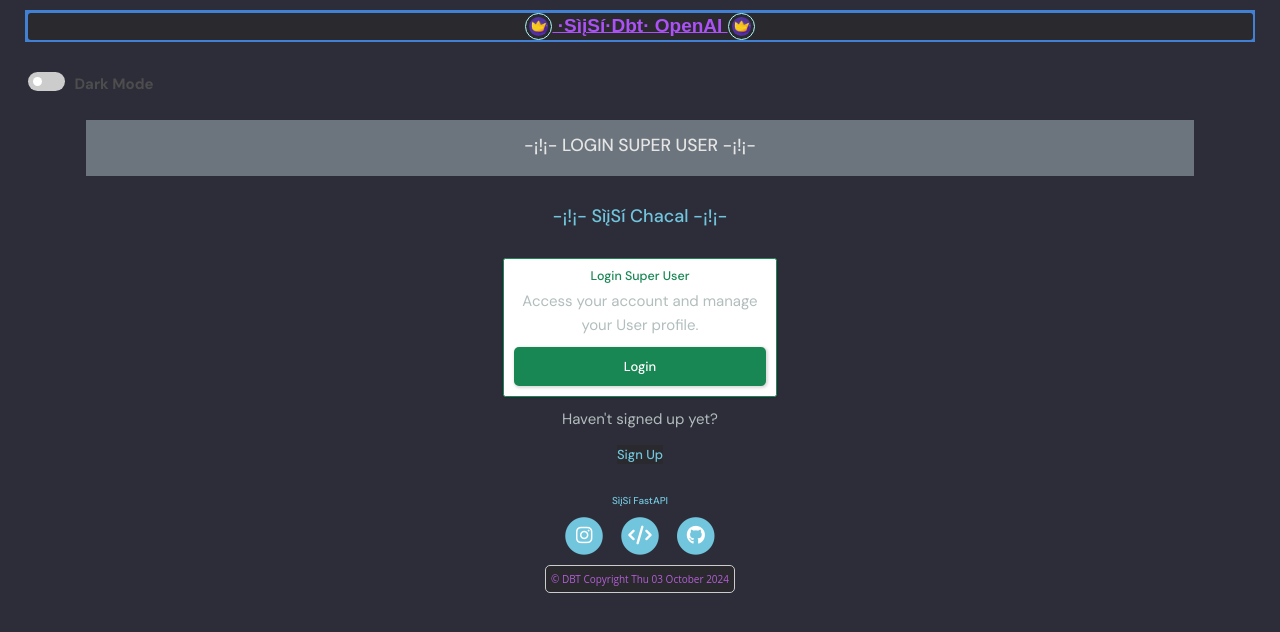
After one commit to isaacaisha/siisi, a Django app: page /login-superuser/ in a window 1280 px wide. The commit adds this page. Shown: the top 632 px of the page. Run offline with Django 5.2, Linux system fonts and the light colour scheme; some libraries are stand-ins or nearby versions.

Commit message:
reconfigured register and login setup

```diff
--- a/base/templates/base/conversation_all.html
+++ b/base/templates/base/conversation_all.html
@@ -106,7 +106,7 @@
         </div>
 
         <div class="col-md-12 text-center">
-          <div class="like-button" data-conversation-id="{{ conversation.id }}" {% if conversation.liked %} style="color: pink;"
+          <div class="like-button" data-conversation-id="{{ conversation.id }}" {% if conversation.liked %} style="color: #ab51f5;"
             {% else %} style="color: lightcyan;" {% endif %}>
             <i class="fa fa-heart fa-2x"></i>
             <hr class="green mb-3" style="margin: 0 45%;">
--- a/base/templates/base/conversation_by_id.html
+++ b/base/templates/base/conversation_by_id.html
@@ -36,7 +36,7 @@
                     <div class="form-group w-50 text-center">
                         {{ select_conversation_form.as_p }}
                     </div>
-                    <button type="submit" class="btn btn-outline-info mt-3">Select</button>
+                    <button type="submit" class="btn btn-outline-info mt-3" disabled>Select</button>
                 </form>
             </div>
         </div>
--- a/base/urls.py
+++ b/base/urls.py
@@ -1,5 +1,6 @@
 from django.urls import path
 from .views import (
+    superuserViews,
     conversationInterface, interfaceAnswer, serveAudioFromDb, latestAudioUrl,
     allConversations, updateLike, likedConversations,
     ConversationById, ConversationSelected,deleteConversation,
@@ -10,6 +11,8 @@ from .views import (
 # Create your urls here.
 
 urlpatterns = [
+    path('superuser-views', superuserViews, name='superuser-views'),
+
     path('conversation-interface', conversationInterface, name='conversation-interface'),
     path('interface-answer/', interfaceAnswer, name='interface-answer'),
     path('audio/<int:conversation_id>/', serveAudioFromDb, name='serve_audio_from_db'),
--- a/base/views/__init__.py
+++ b/base/views/__init__.py
@@ -1,4 +1,4 @@
-from .chat_gpt_views import conversationInterface, interfaceAnswer, serveAudioFromDb, latestAudioUrl
+from .chat_gpt_views import superuserViews, conversationInterface, interfaceAnswer, serveAudioFromDb, latestAudioUrl
 from .utils_chat_gpt import generate_conversation_context, handle_llm_response, adjust_conversation_context, get_llm_response, extract_assistant_reply, clean_assistant_reply, handle_language_support, generate_audio_data, find_most_relevant_conversation, save_to_database
 from .utils_gpt_convers import allConversations, updateLike, likedConversations, ConversationById, ConversationSelected, deleteConversation, conversationsDatabase, deleteData
 
--- a/static/styles/style.css
+++ b/static/styles/style.css
@@ -1895,7 +1895,7 @@ body.dark-mode {
 
 /* Dark Mode Styling */
 .togglebutton input:checked + .toggle {
-  background-color: #4d4d4d;
+  background-color: #ab51f5;
 }
 
 .togglebutton input:checked + .toggle::before {
@@ -1940,7 +1940,7 @@ td > ul > li {
   white-space: normal; /* Allows the text to wrap */
 }
 
-#chat-input, #id_auth-username, #id_auth-password,
+#chat-input, #id_auth-username, #id_auth-password, #id_backup-otp_token,
 #id_token-otp_token, #id_generator-token, #id_validation-token {
   background-color: #fff;
   color: #333 !important;
--- a/templates/navbar.html
+++ b/templates/navbar.html
@@ -25,6 +25,12 @@
         </a>
       </li>
       {% else %}
+      <!-- Login Super User -->
+      <li class="nav-item">
+        <a class="nav-link active" href="{% url 'login-superuser' %}">
+          Super User
+        </a>
+      </li>
       <li class="nav-item">
         <a class="nav-link active" href="{% url 'conversation-interface' %}">
           Conversation Interface
--- a/two_factor_auth/templates/two_factor_auth/login_register.html
+++ b/two_factor_auth/templates/two_factor_auth/login_register.html
@@ -10,9 +10,9 @@
 
 {% block title %}
 {% if page != 'login' %}
-- Register Template
+- Register
 {% else %}
-- Login Template
+- Login
 {% endif %}
 {% endblock %}
 
--- /dev/null
+++ b/two_factor_auth/templates/two_factor_auth/login_register_superuser.html
@@ -0,0 +1,131 @@
+{% extends 'main.html' %}
+{% load i18n %}
+
+{% load static %}
+
+{% block work_in_progress %}{% endblock %}
+
+{% block favicon %}
+<link rel="shortcut icon" type="image/x-icon" href="{% static 'images/favicon7.ico' %}">
+{% endblock %}
+
+{% block title %}
+{% if page != 'login superuser' %}
+- Register Super User
+{% else %}
+- Login Super User
+{% endif %}
+{% endblock %}
+
+{% block profile__avatar %}{% endblock %}
+
+{% block content %}
+
+<main class="auth layout">
+  {% if page == 'login superuser' %}
+  <div class="">
+    <div class="container">
+      <div class="layout__boxHeader">
+        <div class="layout__boxTitle">
+          <h3>{% blocktrans trimmed %}-¡!¡- Login Super User -¡!¡-{% endblocktrans %}</h3>
+        </div>
+      </div>
+      <div class="layout__body">
+        <h2 class="auth__tagline">-¡!¡- SìįSí Chacal -¡!¡-</h2>
+
+        <!-- Login Super User Section -->
+        <div class="container mt-5">
+            <!--<div class="layout__boxHeader justify-content-center">
+                <div class="layout__boxTitle">
+                    <h3>{% blocktrans trimmed %}-¡!¡- Login Super User -¡!¡-{% endblocktrans %}</h3>
+                </div>
+            </div>-->
+            <div class="layout__body">
+                <div class="row justify-content-center">
+                    <!-- Login Card -->
+                    <div class="col-md-4">
+                        <div class="card shadow-sm border-success">
+                            <div class="card-body text-center">
+                                <h5 class="card-title text-success">
+                                    {% blocktrans trimmed %}Login Super User{% endblocktrans %}
+                                </h5>
+                                <p class="card-text">
+                                    {% blocktrans trimmed %}
+                                        Access your account and manage your User profile.
+                                    {% endblocktrans %}
+                                </p>
+                                <a href="{% url 'two_factor:login' %}"
+                                class="btn btn-success bg-success justify-content-center w-100">
+                                    {% blocktrans trimmed %}Login{% endblocktrans %}
+                                </a>
+                            </div>
+                        </div>
+                    </div>
+                </div>
+
+                <!-- Sign Up Action -->
+                <div class="auth__action text-center mt-3">
+                    <p>{% blocktrans trimmed %}Haven't signed up yet?{% endblocktrans %}</p>
+                    <a href="{% url 'register-superuser' %}" class="btn btn--link">
+                        {% blocktrans trimmed %}Sign Up{% endblocktrans %}
+                    </a>
+                </div>
+            </div>
+        </div>
+      </div>
+    </div>
+  </div>
+
+  {% else %}
+  <div class="">
+    <div class="container">
+      <div class="layout__boxHeader">
+        <div class="layout__boxTitle">
+          <h3>Register Super User</h3>
+        </div>
+      </div>
+      <div class="layout__body">
+        <h2 class="auth__tagline">-¡!¡- Good or Good -¡!¡-</h2>
+
+        <!-- Register Super User Section -->
+        <div class="container mt-5">
+            <div class="layout__body">
+                <div class="row justify-content-center">
+                    <!-- Login Card -->
+                    <div class="col-md-4">
+                        <div class="card shadow-sm border-success">
+                            <div class="card-body text-center">
+                                <h5 class="card-title text-success">
+                                    {% blocktrans trimmed %}Register Super User{% endblocktrans %}
+                                </h5>
+                                <p class="card-text">
+                                    {% blocktrans trimmed %}
+                                        Access your account and manage your User profile.
+                                    {% endblocktrans %}
+                                </p>
+                                <a href="{% url 'two_factor:setup' %}"
+                                class="btn btn-success bg-success justify-content-center w-100">
+                                    {% blocktrans trimmed %}Register{% endblocktrans %}
+                                </a>
+                            </div>
+                        </div>
+                    </div>
+                </div>
+
+                <!-- Sign Up Action -->
+                <div class="auth__action text-center mt-3">
+                    <p>{% blocktrans trimmed %}Already Signed Up?{% endblocktrans %}</p>
+                    <a href="{% url 'login-superuser' %}" class="btn btn--link">
+                        {% blocktrans trimmed %}Login{% endblocktrans %}
+                    </a>
+                </div>
+            </div>
+
+        </div>
+
+    </div>
+  </div>
+  {% endif %}
+</main>
+
+{% endblock %}
--- a/two_factor_auth/urls.py
+++ b/two_factor_auth/urls.py
@@ -1,16 +1,20 @@
 from django.urls import path
 from .views import (
     registerPage, loginPage, logoutUser,
+    register_superuser, login_superuser,
     password_reset_request, password_reset_done,
     password_reset_confirm, password_reset_complete,
 )
 
 
 urlpatterns = [
-    # 2FA Authentications URLs
     path('login/', loginPage, name='login'),
     path('logout/', logoutUser, name='logout'),
     path('register/', registerPage, name='register'),
+
+    # 2FA Authentications URLs for Dashboard Super User
+    path('register-superuser/', register_superuser, name='register-superuser'),
+    path('login-superuser/', login_superuser, name='login-superuser'),
 
     # Password Reset URLs
     path('password_reset/', password_reset_request, name='password_reset'),
--- a/two_factor_auth/views.py
+++ b/two_factor_auth/views.py
@@ -13,10 +13,6 @@ from django.contrib.auth.views import PasswordResetConfirmView, PasswordResetCom
 from django.utils import timezone
 
 
-class CustomLoginView(LoginView):
-    template_name = 'custom_login.html'
-
-
 def registerPage(request):
     page = 'register'
     form = MyUserCreationForm(request.POST or None)
@@ -29,9 +25,8 @@ def registerPage(request):
                 user = form.save(commit=False)
                 user.username = user.username.lower()
                 user.save()
-                messages.success(request, 'Registration successful! Please finish the setup.')
-                # Redirect to two_factor setup
-                return redirect('two_factor:setup')
+                messages.success(request, 'Registration successful! Please login.')
+                return redirect('login')
             except Exception as e:
                 messages.error(request, f'Sorry, an error occurred: {e}')
         else:
@@ -62,8 +57,7 @@ def loginPage(request):
 
             if user:
                 login(request, user)
-                # Redirect to two_factor login
-                return redirect('two_factor:login')
+                return redirect('conversation-interface')
             else:
                 messages.error(request, f'User email: {email} or Password  doesn\'t exit 😝')
         else:
@@ -77,6 +71,32 @@ def loginPage(request):
         'date': timezone.now().strftime("%a %d %B %Y"),
         }
     return render(request, 'two_factor_auth/login_register.html', context)
+
+
+def register_superuser(request):
+    page = 'register superuser'
+    hide_navbar = True
+    hide_edit_user = True
+    context = {
+        'page': page,
+        'hide_navbar': hide_navbar,
+        'hide_edit_user': hide_edit_user,
+        'date': timezone.now().strftime("%a %d %B %Y"),
+        }
+    return render(request, 'two_factor_auth/login_register_superuser.html', context)
+
+
+def login_superuser(request):
+    page = 'login superuser'
+    hide_navbar = True
+    hide_edit_user = True
+    context = {
+        'page': page,
+        'hide_navbar': hide_navbar,
+        'hide_edit_user': hide_edit_user,
+        'date': timezone.now().strftime("%a %d %B %Y"),
+        }
+    return render(request, 'two_factor_auth/login_register_superuser.html', context)
 
 
 def logoutUser(request):
```
Also changed, not shown: base/templates/base/superuser-views.html (added, +53 -0 lines), base/views/chat_gpt_views.py (+10 -3 lines), chatgpt/templates/chatgpt/index.html (+4 -4 lines), siisi/settings.py (+8 -12 lines).
